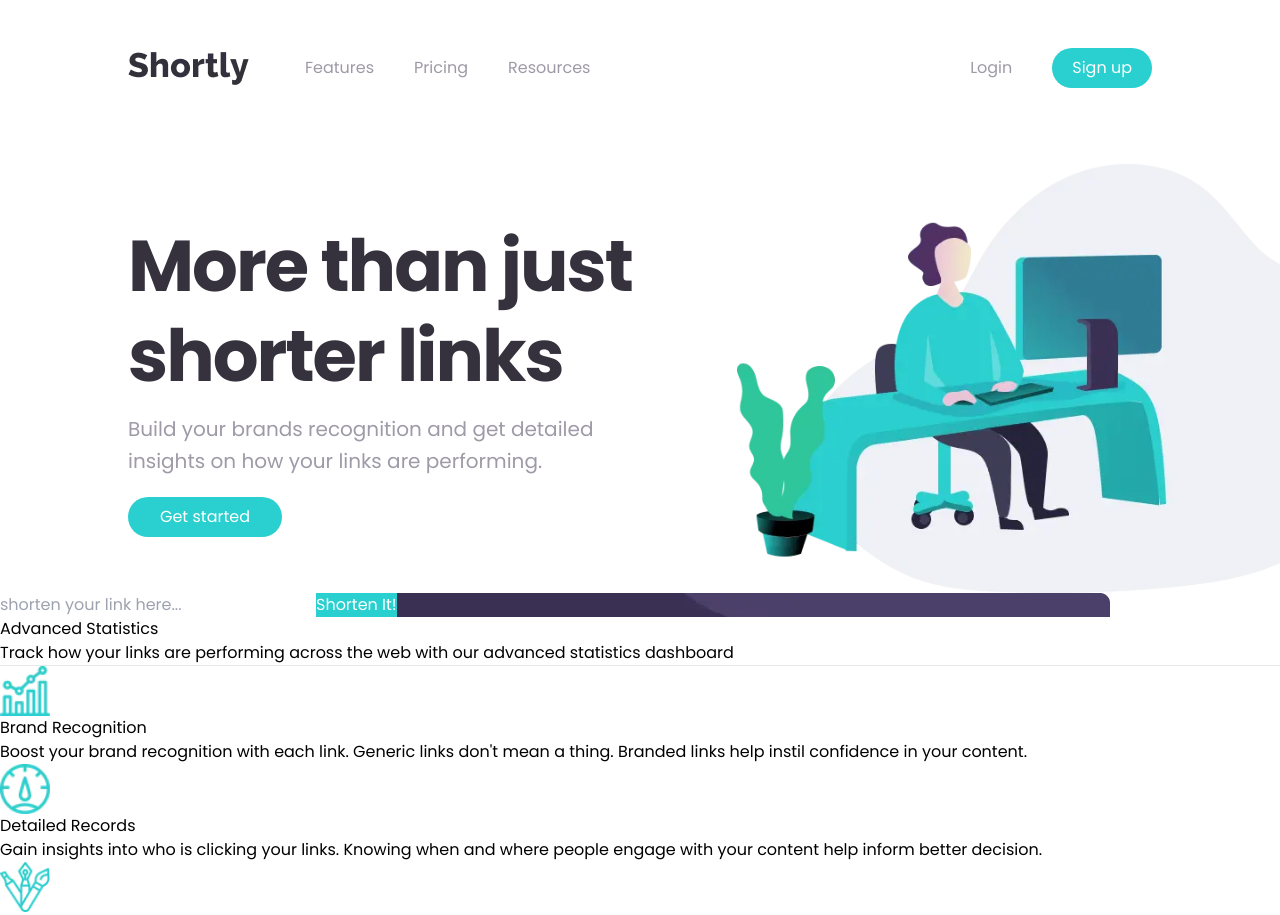
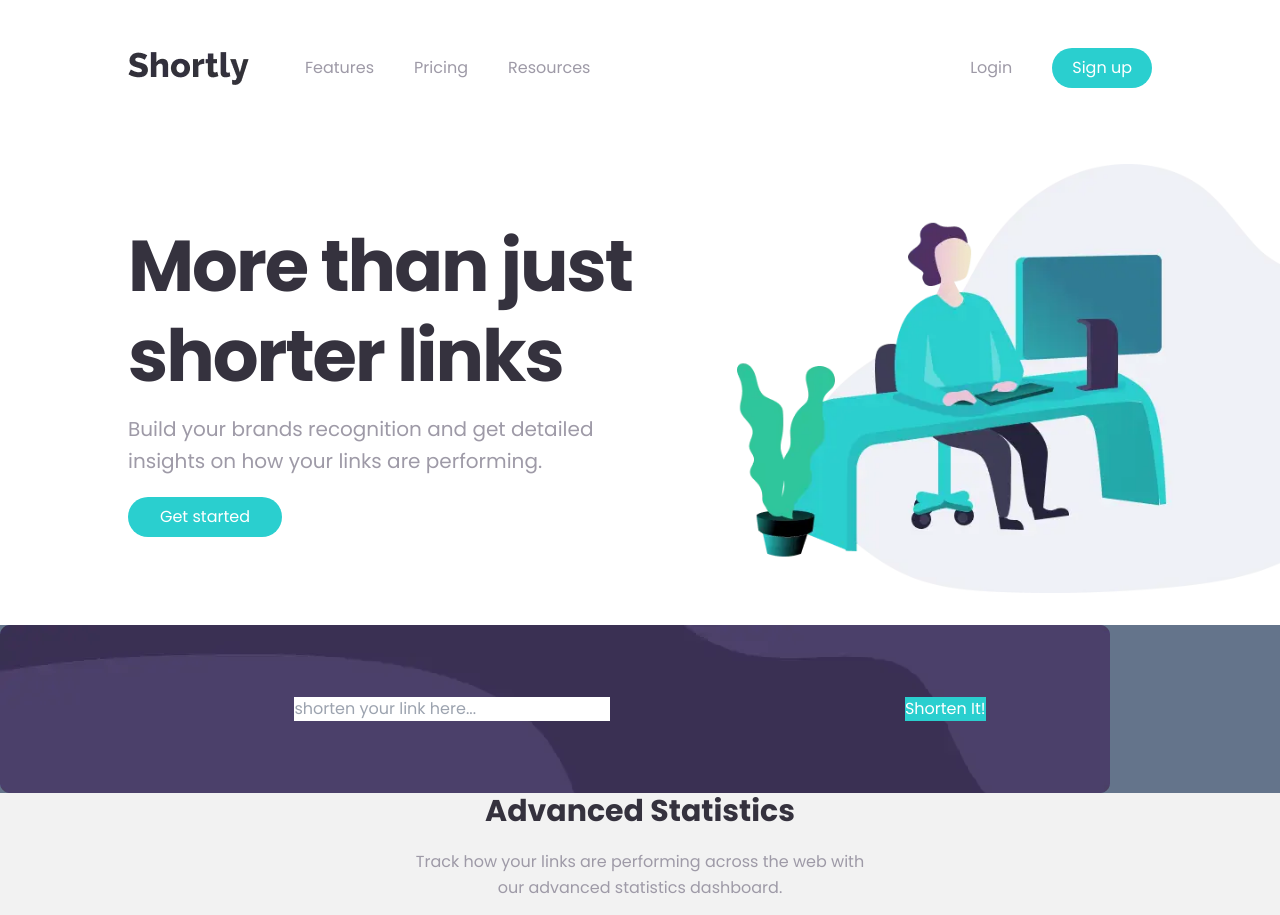
Before and after one commit to Dennardavid/Shortly, a Next.js app: page / in a window 1280 px wide. Shown: the top 915 px of the page. Built offline with nearby package versions, Linux system fonts and the light colour scheme.

Commit message:
cards added

```diff
--- a/src/components/shortener.tsx
+++ b/src/components/shortener.tsx
@@ -23,37 +23,42 @@ function Stats() {
   ];
 
   const articleInfo = articles.map((data) => (
-    <article key={data.header} className="tag-cards">
-      <div className="article-image">
-        <Image src={data.image} alt={data.alt} width={50} height={50} />
+    <article
+      key={data.header}
+      className="bg-white rounded-xl px-5 py-8 w-[320px] h-[300px] relative"
+    >
+      <div className="h-16 w-16 rounded-full bg-DarkViolet flex items-center justify-center absolute -top-8">
+        <Image src={data.image} alt={data.alt} width={35} height={35} />
       </div>
-      <h3>{data.header}</h3>
-      <p>{data.text}</p>
+      <h3 className="mb-3 text-DarkViolet font-bold text-lg">{data.header}</h3>
+      <p className="text-sm text-GrayishViolet leading-6">{data.text}</p>
     </article>
   ));
   return (
-    <section>
+    <section className="flex flex-col items-center bg-Gray mt-8 pb-20" >
       <Shortener />
-      <div className="stats-write-up">
-        <h2>Advanced Statistics</h2>
-        <p>
+      <div className="text-center w-[450px]">
+        <h2 className="font-bold text-3xl text-VeryDarkBlue">
+          Advanced Statistics
+        </h2>
+        <p className="text-GrayishViolet leading-relaxed text-base mt-5">
           Track how your links are performing across the web with our advanced
-          statistics dashboard
+          statistics dashboard.
         </p>
       </div>
 
       <hr />
 
-      <div className="Cards-container">{articleInfo}</div>
+      <div className="flex mt-16 justify-evenly w-full">{articleInfo}</div>
     </section>
   );
 }
 
 function Shortener() {
   return (
-    <>
-      <div className="bg-[url(../../public/background2.webp)] bg-no-repeat">
-        <form className="input-form">
+    <section className="w-full flex items-center justify-center bg-slate-500">
+      <div className="bg-[url(../../public/background2.webp)] bg-no-repeat py-[72px] w-full self-center ">
+        <form className="flex flex-row justify-evenly">
           <input
             type="text"
             placeholder="shorten your link here..."
@@ -67,7 +72,7 @@ function Shortener() {
           <small id="wrong_url"></small>
         </div>
       </div>
-    </>
+    </section>
   );
 }
 
--- a/tailwind.config.ts
+++ b/tailwind.config.ts
@@ -14,7 +14,7 @@ const config: Config = {
         Cyanhover: "hsl(180, 75%, 60%)",
         DarkViolet: "hsl(257, 27%, 26%)",
         Red: "hsl(0, 87%, 67%)",
-        Gray: "hsl(0, 0%, 75%)",
+        Gray: "hsl(0, 0%, 95%)",
         GrayishViolet: "hsl(257, 7%, 63%)",
         VeryDarkBlue: "hsl(255, 11%, 22%)",
         VeryDarkViolet: "hsl(260, 8%, 14%)",
```
